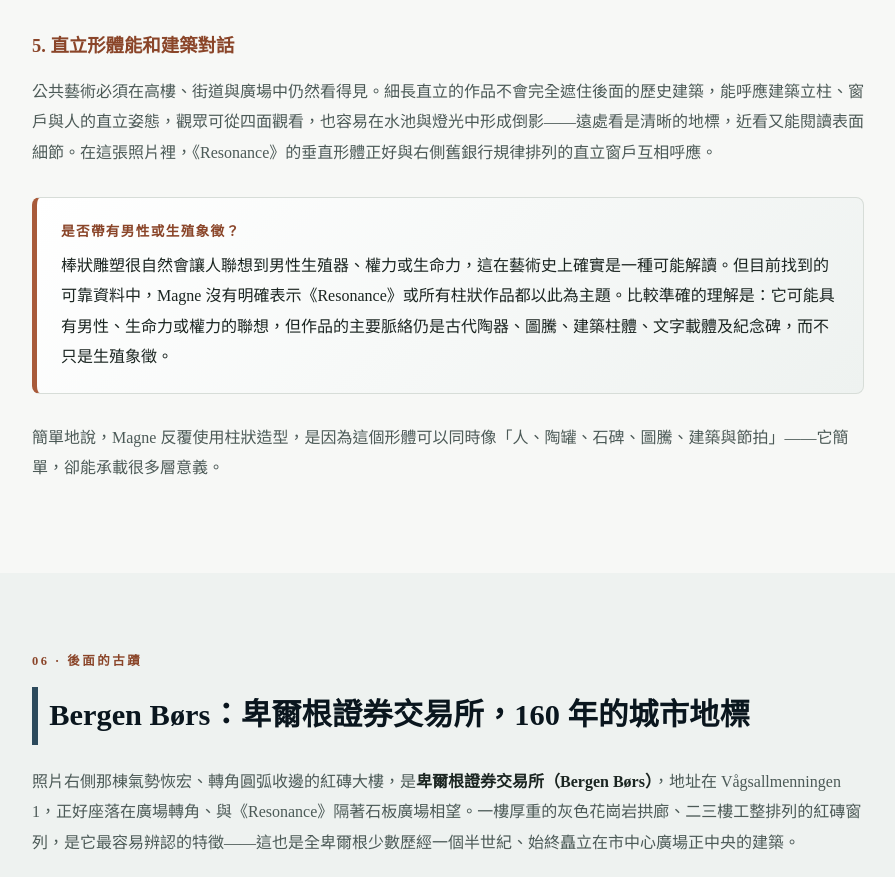
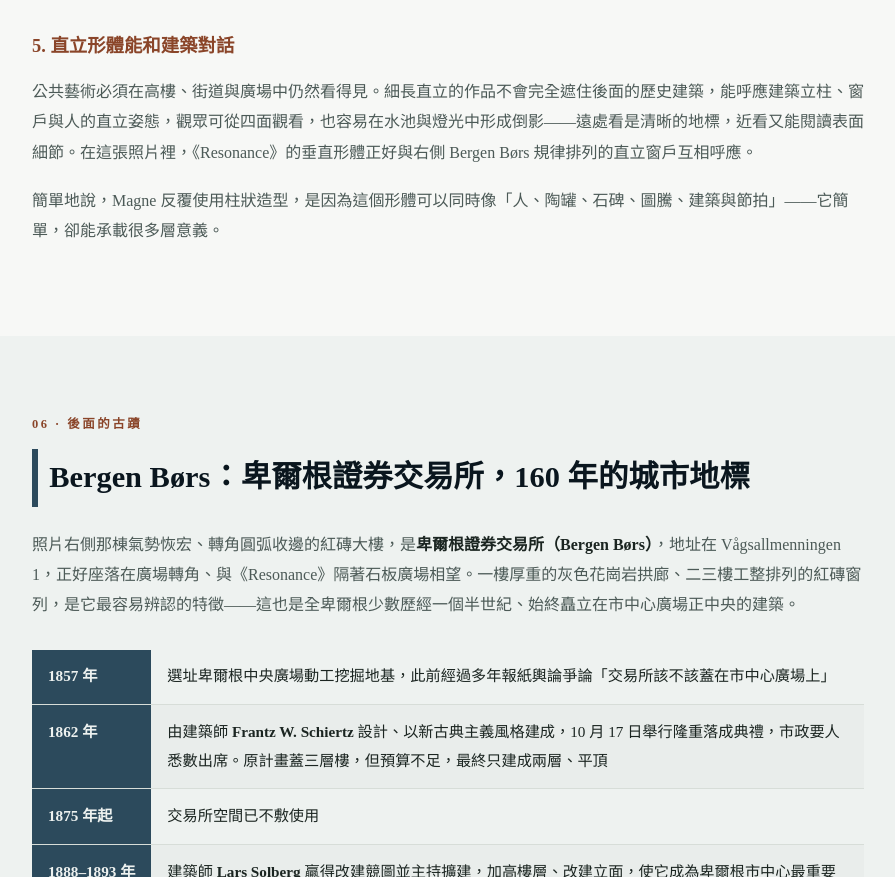
Before and after one commit to Maskywg/resonance, a plain HTML site: page index.html in a window 1280 px wide. Shown: the part 7507-8384 px from the top of the page, without its empty margins (192-1087 px from the left). Drawn offline with nearby package versions, Linux system fonts and the light colour scheme.

Commit message:
content: 移除生殖象徵解讀段落，順手修正殘留的舊銀行文字

```diff
--- a/index.html
+++ b/index.html
@@ -455,11 +455,7 @@
     <h3>4. 陶罐放大後會變成紀念碑</h3>
     <p>一般陶罐是手可以捧起來的生活器物；Magne 把它放大到 3 至 6 公尺後，原來的功能消失了，轉而變成建築、人形、圖騰、城市地標，以及保存集體記憶的容器。《Resonance》便是這種轉換：它基本上是一只約 3 公尺高的巨型陶罐，但放在廣場上後，看起來既像一個人，又像一座紀念碑。</p>
     <h3>5. 直立形體能和建築對話</h3>
-    <p>公共藝術必須在高樓、街道與廣場中仍然看得見。細長直立的作品不會完全遮住後面的歷史建築，能呼應建築立柱、窗戶與人的直立姿態，觀眾可從四面觀看，也容易在水池與燈光中形成倒影——遠處看是清晰的地標，近看又能閱讀表面細節。在這張照片裡，《Resonance》的垂直形體正好與右側舊銀行規律排列的直立窗戶互相呼應。</p>
-    <div class="callout">
-      <span class="label">是否帶有男性或生殖象徵？</span>
-      <p>棒狀雕塑很自然會讓人聯想到男性生殖器、權力或生命力，這在藝術史上確實是一種可能解讀。但目前找到的可靠資料中，Magne 沒有明確表示《Resonance》或所有柱狀作品都以此為主題。比較準確的理解是：它可能具有男性、生命力或權力的聯想，但作品的主要脈絡仍是古代陶器、圖騰、建築柱體、文字載體及紀念碑，而不只是生殖象徵。</p>
-    </div>
+    <p>公共藝術必須在高樓、街道與廣場中仍然看得見。細長直立的作品不會完全遮住後面的歷史建築，能呼應建築立柱、窗戶與人的直立姿態，觀眾可從四面觀看，也容易在水池與燈光中形成倒影——遠處看是清晰的地標，近看又能閱讀表面細節。在這張照片裡，《Resonance》的垂直形體正好與右側 Bergen Børs 規律排列的直立窗戶互相呼應。</p>
     <p>簡單地說，Magne 反覆使用柱狀造型，是因為這個形體可以同時像「人、陶罐、石碑、圖騰、建築與節拍」——它簡單，卻能承載很多層意義。</p>
   </div>
 </section>
```
